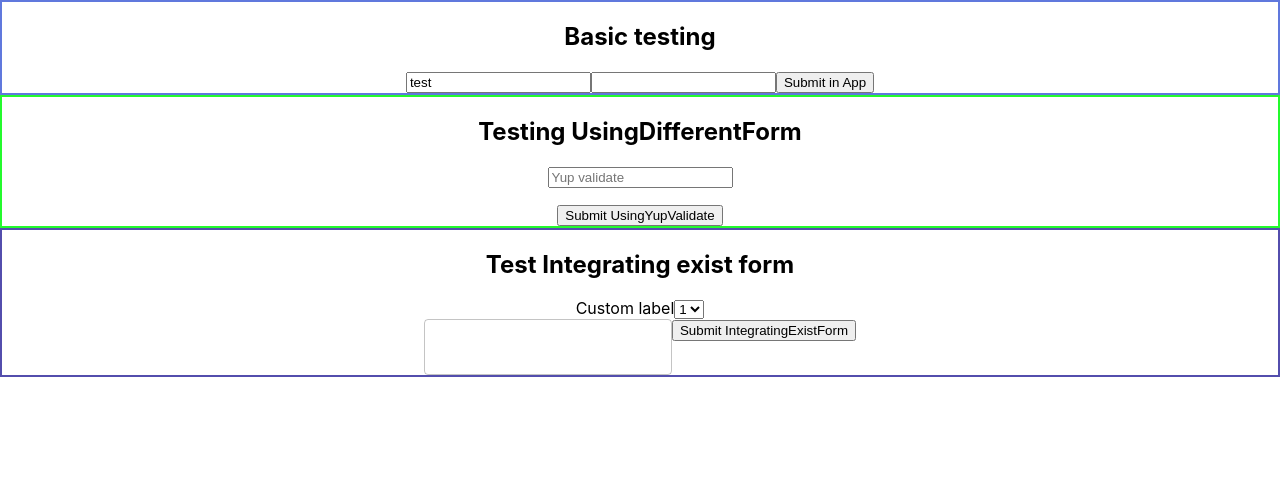
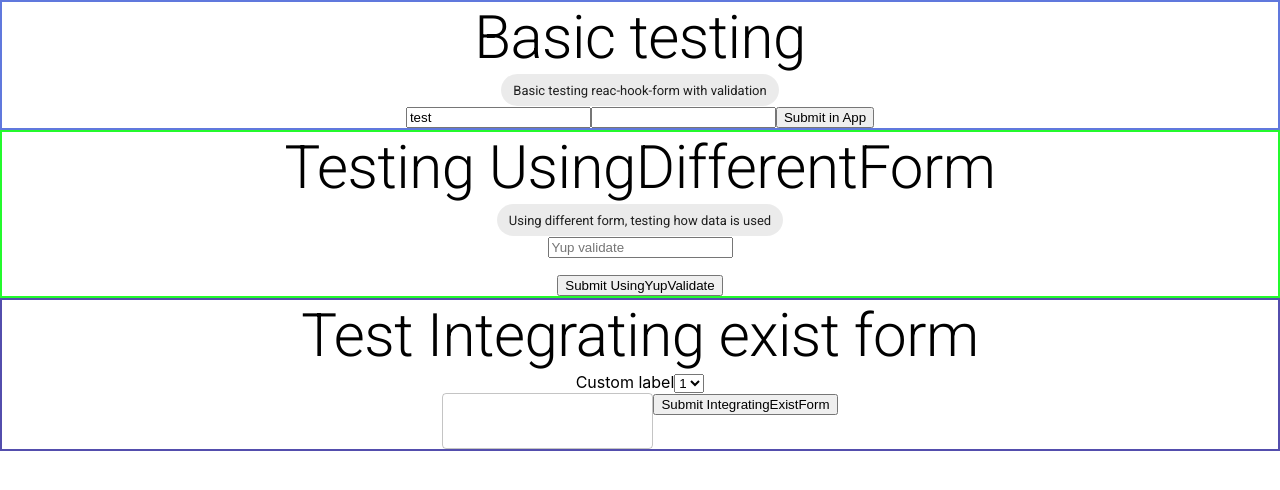
Before and after one commit to platium111/9.forms, a React (Create React App) app: page / in a window 1280 px wide. Shown: the top 490 px of the page. Built offline with nearby package versions, Linux system fonts and the light colour scheme.

Commit message:
feat: update style-components with Chip, Typography

```diff
--- a/package.json
+++ b/package.json
@@ -5,6 +5,7 @@
   "dependencies": {
     "@emotion/react": "^11.4.1",
     "@emotion/styled": "^11.3.0",
+    "@fontsource/roboto": "^4.5.1",
     "@mui/material": "^5.0.2",
     "@testing-library/jest-dom": "^5.14.1",
     "@testing-library/react": "^11.2.7",
--- a/src/App.js
+++ b/src/App.js
@@ -32,7 +32,11 @@ function App() {
 
   return (
     <div className="App">
-      <TestWrapperStyled title="Basic testing" color={randomColor}>
+      <TestWrapperStyled
+        title="Basic testing"
+        description="Basic testing reac-hook-form with validation"
+        color={randomColor}
+      >
         <form onSubmit={handleSubmit(onSubmit)}>
           <input
             defaultValue="test"
--- a/src/UsingDifferentForm.js
+++ b/src/UsingDifferentForm.js
@@ -2,6 +2,9 @@ import React from "react";
 import { useForm } from "react-hook-form";
 import { TestWrapperStyled } from "./styles/index.style";
 import { randomColor } from "./utils";
+
+const FORM_DESCRIPTION = "Using different form, testing how data is used";
+const FORM_TITLE = "Testing UsingDifferentForm";
 
 const UsingDifferentForm = () => {
   // [learn] cannot use useForm in different components (has the same <form>)
@@ -18,7 +21,11 @@ const UsingDifferentForm = () => {
   const onSubmit = (data) => console.log("UsingYupValidate data", data);
 
   return (
-    <TestWrapperStyled title="Testing UsingDifferentForm" color={randomColor()}>
+    <TestWrapperStyled
+      title={FORM_TITLE}
+      description={FORM_DESCRIPTION}
+      color={randomColor()}
+    >
       <form onSubmit={handleSubmit(onSubmit)}>
         <input
           name="game"
--- a/src/components/Wrapper.js
+++ b/src/components/Wrapper.js
@@ -1,10 +1,12 @@
 import React from "react";
+import { Typography, Chip } from "@mui/material";
 
 // [learn] need to pass `className` to Wrapper to apply styled-components
-const Wrapper = ({ title, children, className }) => {
+const Wrapper = ({ title, description, children, className }) => {
   return (
     <div className={className}>
-      <h2>{title}</h2>
+      {title && <Typography variant="h2">{title}</Typography>}
+      {description && <Chip label={description}></Chip>}
       {children}
     </div>
   );
```
Also changed, not shown: src/index.js (+10 -6 lines), 1 other file (tests, documents, lock files or other folders).
